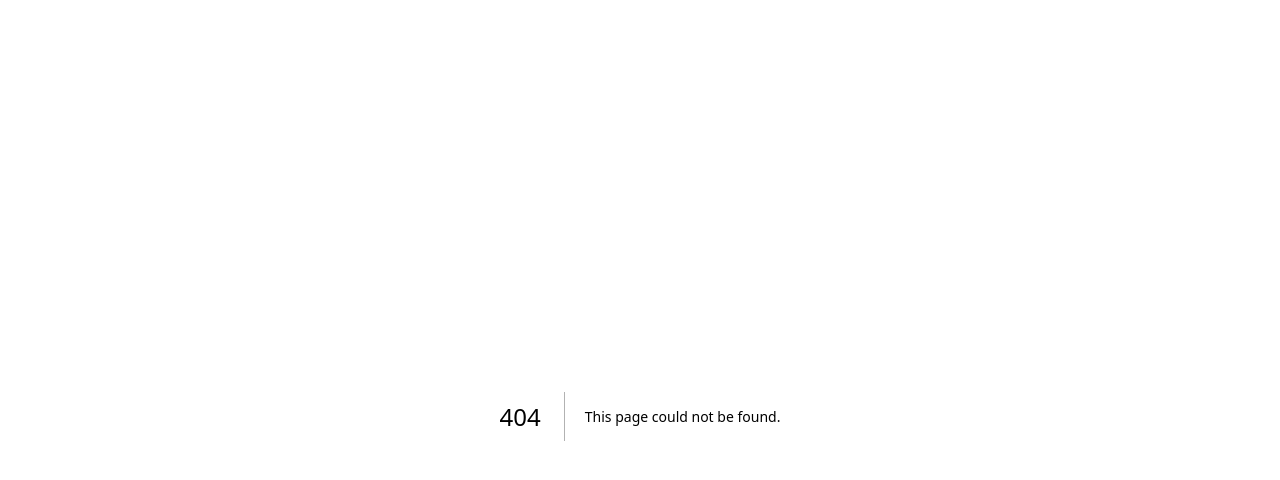
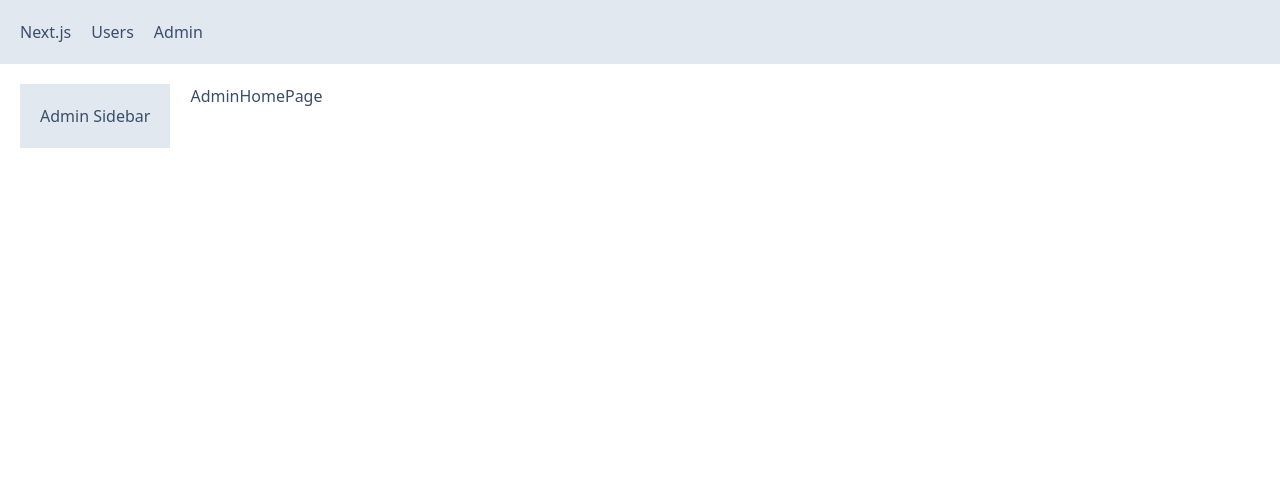
Before and after one commit to muzziewuzzie/next-tutorial, a Next.js app: page /admin in a window 1280 px wide. Before the commit this address had no page. Shown: the top 480 px of the page. Built offline with nearby package versions, Linux system fonts and the light colour scheme.

Commit message:
add admin page

```diff
--- /dev/null
+++ b/app/admin/layout.tsx
@@ -0,0 +1,16 @@
+import React, { ReactNode } from "react";
+
+interface Props {
+  children: ReactNode;
+}
+
+const AdminLayout = ({ children }: Props) => {
+  return (
+    <div className="flex">
+      <aside className="bg-slate-200 p-5 mr-5">Admin Sidebar</aside>
+      <div>{children}</div>
+    </div>
+  );
+};
+
+export default AdminLayout;
--- /dev/null
+++ b/app/admin/page.tsx
@@ -0,0 +1,7 @@
+import React from "react";
+
+const AdminHomePage = () => {
+  return <div>AdminHomePage</div>;
+};
+
+export default AdminHomePage;
--- /dev/null
+++ b/app/components/NavBar.tsx
@@ -0,0 +1,18 @@
+import Link from "next/link";
+import React from "react";
+
+const NavBar = () => {
+  return (
+    <div className="flex bg-slate-200 p-5">
+      <Link href="/" className="mr-5">
+        Next.js
+      </Link>
+      <Link href="/users" className="mr-5">
+        Users
+      </Link>
+      <Link href="/admin">Admin</Link>
+    </div>
+  );
+};
+
+export default NavBar;
--- a/app/globals.css
+++ b/app/globals.css
@@ -13,5 +13,11 @@
 }
 
 body {
-  padding: 1rem;
+  padding: 0;
 }
+
+@layer base {
+  h1 {
+    @apply font-bold text-2xl mb-3;
+  }
+}
--- a/app/layout.tsx
+++ b/app/layout.tsx
@@ -1,8 +1,6 @@
 import "./globals.css";
 import type { Metadata } from "next";
-import { Inter } from "next/font/google";
-
-const inter = Inter({ subsets: ["latin"] });
+import NavBar from "./components/NavBar";
 
 export const metadata: Metadata = {
   title: "Create Next App",
@@ -16,7 +14,10 @@
 }) {
   return (
     <html lang="en" data-theme="winter">
-      <body className={inter.className}>{children}</body>
+      <body>
+        <NavBar />
+        <main className="p-5">{children}</main>
+      </body>
     </html>
   );
 }
--- a/app/products/[[...slug]]/page.tsx
+++ b/app/products/[[...slug]]/page.tsx
@@ -4,10 +4,20 @@
   params: {
     slug: string[];
   };
+  searchParams: {
+    sortOrder: string;
+  };
 }
 
-const ProductPage = ({ params: { slug } }: Props) => {
-  return <div>ProductPage {slug}</div>;
+const ProductPage = ({
+  params: { slug },
+  searchParams: { sortOrder },
+}: Props) => {
+  return (
+    <div>
+      ProductPage {slug} {sortOrder}
+    </div>
+  );
 };
 
 export default ProductPage;
--- a/app/users/UserTable.tsx
+++ b/app/users/UserTable.tsx
@@ -1,4 +1,6 @@
+import Link from "next/link";
 import React from "react";
+import { sort } from "fast-sort";
 
 interface User {
   id: number;
@@ -6,19 +8,32 @@
   email: string;
 }
 
-const UserTable = async () => {
+interface Props {
+  sortOrder: string;
+}
+
+const UserTable = async ({ sortOrder }: Props) => {
   const res = await fetch("https://jsonplaceholder.typicode.com/users");
   const users: User[] = await res.json();
+
+  const sortedUsers = sort(users).asc(
+    sortOrder === "email" ? (user) => user.email : (user) => user.name
+  );
+
   return (
     <table className="table table-bordered">
       <thead>
         <tr>
-          <th>Name</th>
-          <th>Email</th>
+          <th>
+            <Link href="/users?sortOrder=name">Name</Link>
+          </th>
+          <th>
+            <Link href="/users?sortOrder=email">Email</Link>
+          </th>
         </tr>
       </thead>
       <tbody>
-        {users.map((user) => (
+        {sortedUsers.map((user) => (
           <tr key={user.id}>
             <td>{user.name}</td>
             <td>{user.email}</td>
--- a/app/users/page.tsx
+++ b/app/users/page.tsx
@@ -1,11 +1,15 @@
 import React from "react";
 import UserTable from "./UserTable";
 
-const UsersPage = async () => {
+interface Props {
+  searchParams: { sortOrder: string };
+}
+
+const UsersPage = ({ searchParams: { sortOrder } }: Props) => {
   return (
     <>
       <h1>Users</h1>
-      <UserTable />
+      <UserTable sortOrder={sortOrder} />
     </>
   );
 };
--- a/package.json
+++ b/package.json
@@ -14,6 +14,7 @@
     "autoprefixer": "10.4.16",
     "eslint": "8.53.0",
     "eslint-config-next": "14.0.1",
+    "fast-sort": "^3.4.0",
     "next": "14.0.1",
     "postcss": "8.4.31",
     "react": "18.2.0",
```
Also changed, not shown: 1 other file (tests, documents, lock files or other folders).
